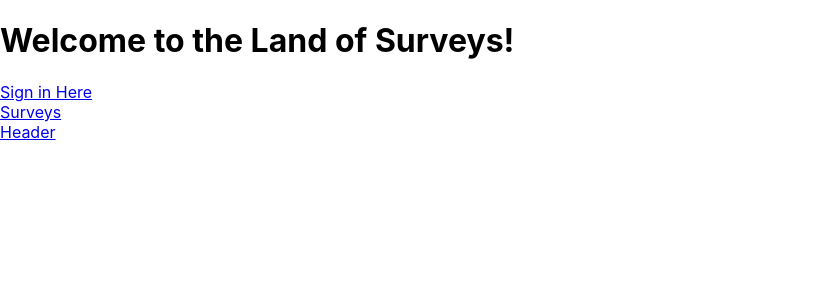
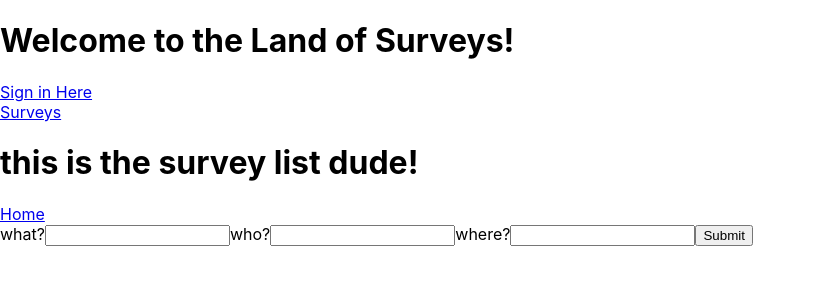
Before and after one commit to GarrettBrown-dev/react-firebase, a React (Create React App) app: page /Surveys in a window 1280 px wide. Shown: the top 300 px of the page, without its empty margins (0-816 px from the left). Built offline with nearby package versions, Linux system fonts and the light colour scheme; no server answers; the database is empty; what @react-firebase/auth would draw is missing.

Commit message:
adjust hierarchy
Co-authored-by: Patrick Osten <patrickosten040@gmail.com>
Co-authored-by: Garrett Brown <gman9mm@live.com>

```diff
--- a/src/components/Survey.js
+++ b/src/components/Survey.js
@@ -31,13 +31,13 @@ function Survey(props) {
     <>
       <form onSubmit={handleFormSubmission}>
         <label>
-          {props.props.question1}</label>
+          {props.data.question1}</label>
         <input type="text" name="question1" />
         <label>
-          Question 2:</label>
+          {props.data.question2}</label>
         <input type="text" name="question2"></input>
         <label>
-          Question 3:</label>
+          {props.data.question3}</label>
         <input type="text" name="question3"></input>
         <input type="submit" value="Submit" />
       </form>
--- a/src/components/SurveyControl.js
+++ b/src/components/SurveyControl.js
@@ -1,7 +1,8 @@
 import React from 'react';
 import Survey from './Survey';
+import SurveyList from './SurveyList';
 // import { db } from '../firebase';
-import { Link } from 'react-router-dom';
+// import { Link } from 'react-router-dom';
 
 class SurveyControl extends React.Component {
   constructor(props) {
@@ -21,13 +22,11 @@ class SurveyControl extends React.Component {
     if(this.state.answering){
       currentlyVisibleState = <Survey onSurveyClick={this.handleSurveyClick}/>
     } else {
-
+      currentlyVisibleState = <SurveyList />
     }
   return (
     <>
       {currentlyVisibleState}
-      <br/>
-      <Link to="/">Header</Link>
     </>
     );
   }
--- a/src/components/SurveyList.js
+++ b/src/components/SurveyList.js
@@ -13,7 +13,7 @@ function SurveyList(){
     <>
       <h1>this is the survey list dude!</h1>
       <Link to="/">Home</Link>
-      <Survey props={data}/>
+      <Survey data={data}/>
     </>
   )
 }
```
